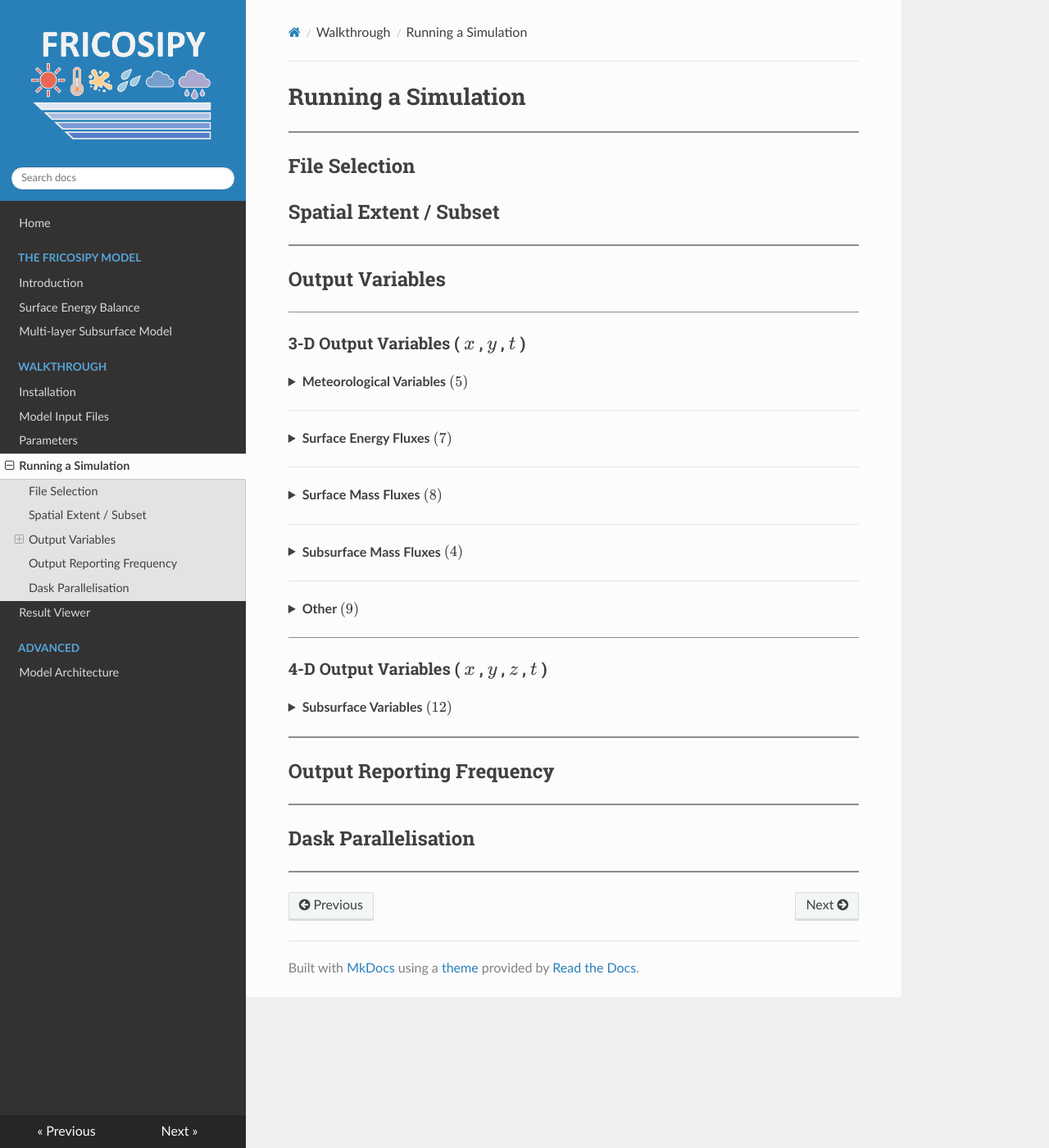
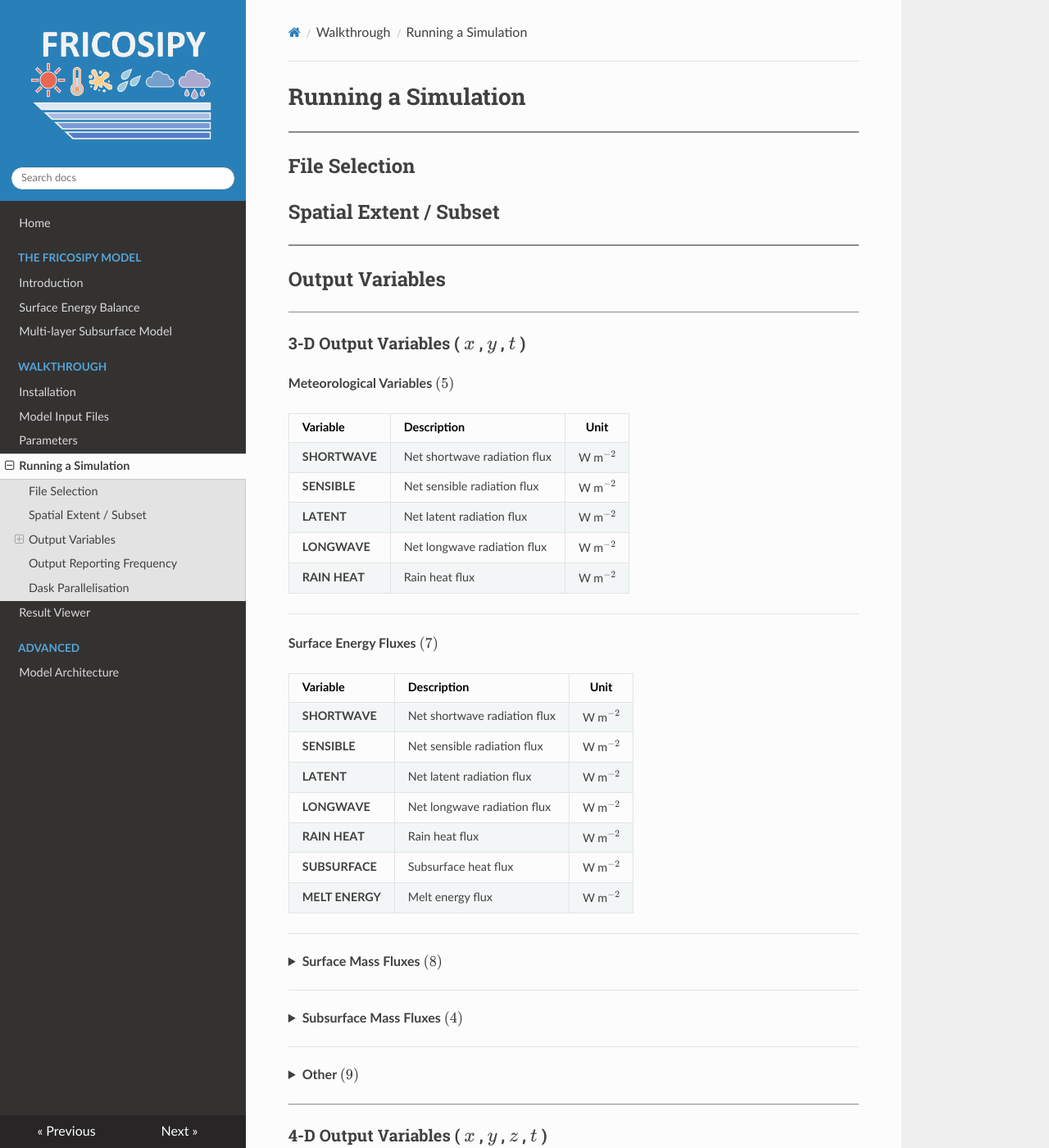
Before and after one commit to MarcusGastaldello/FRICOSIPY, an MkDocs documentation site: the page built from docs/running_a_simulation.md, in a window 1280 px wide and 1400 px high. Shown: the whole window at 82% size. Built offline with MkDocs 1.6.1, drawn with Linux system fonts in a browser that asks for light colours; nearby versions of some CDN libraries.

Commit message:
Refactor meteorological and energy fluxes tables
Removed unnecessary HTML comments and improved formatting for meteorological variables and surface energy fluxes tables.

```diff
--- a/docs/running_a_simulation.md
+++ b/docs/running_a_simulation.md
@@ -26,33 +26,29 @@ og_description: An explanation of how to setup the configuration file and run a
 
 ### 3-D Output Variables ( $𝑥$ , $𝑦$ , $t$ )
 
-??? "**Meteorological Variables $(5)$**"
+**Meteorological Variables $(5)$**
 
-    <div style="height: 0px;"></div>
-
-    | Variable | Description | Unit |
-    |:---|:---|:---:|
-    | **SHORTWAVE** | Net shortwave radiation flux | W m$^{-2}$ |
-    | **SENSIBLE** | Net sensible radiation flux | W m$^{-2}$ |
-    | **LATENT** | Net latent radiation flux | W m$^{-2}$ |
-    | **LONGWAVE** | Net longwave radiation flux | W m$^{-2}$ |
-    | **RAIN HEAT** | Rain heat flux | W m$^{-2}$ |
+| Variable | Description | Unit |
+|:---|:---|:---:|
+| **SHORTWAVE** | Net shortwave radiation flux | W m$^{-2}$ |
+| **SENSIBLE** | Net sensible radiation flux | W m$^{-2}$ |
+| **LATENT** | Net latent radiation flux | W m$^{-2}$ |
+| **LONGWAVE** | Net longwave radiation flux | W m$^{-2}$ |
+| **RAIN HEAT** | Rain heat flux | W m$^{-2}$ |
 
 ---
 
-??? "**Surface Energy Fluxes $(7)$**"
+**Surface Energy Fluxes $(7)$**
 
-    <div style="height: 0px;"></div>
-
-    | Variable | Description | Unit |
-    |:---|:---|:---:|
-    | **SHORTWAVE** | Net shortwave radiation flux | W m$^{-2}$ |
-    | **SENSIBLE** | Net sensible radiation flux | W m$^{-2}$ |
-    | **LATENT** | Net latent radiation flux | W m$^{-2}$ |
-    | **LONGWAVE** | Net longwave radiation flux | W m$^{-2}$ |
-    | **RAIN HEAT** | Rain heat flux | W m$^{-2}$ |
-    | **SUBSURFACE** | Subsurface heat flux | W m$^{-2}$ |
-    | **MELT ENERGY** | Melt energy flux | W m$^{-2}$ |
+| Variable | Description | Unit |
+|:---|:---|:---:|
+| **SHORTWAVE** | Net shortwave radiation flux | W m$^{-2}$ |
+| **SENSIBLE** | Net sensible radiation flux | W m$^{-2}$ |
+| **LATENT** | Net latent radiation flux | W m$^{-2}$ |
+| **LONGWAVE** | Net longwave radiation flux | W m$^{-2}$ |
+| **RAIN HEAT** | Rain heat flux | W m$^{-2}$ |
+| **SUBSURFACE** | Subsurface heat flux | W m$^{-2}$ |
+| **MELT ENERGY** | Melt energy flux | W m$^{-2}$ |
 
 ---
 
```
